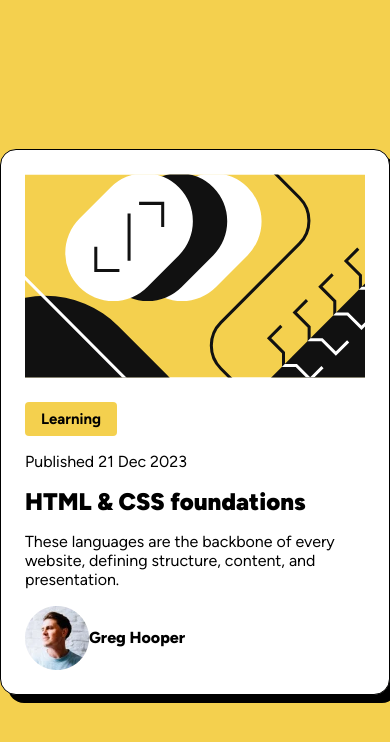
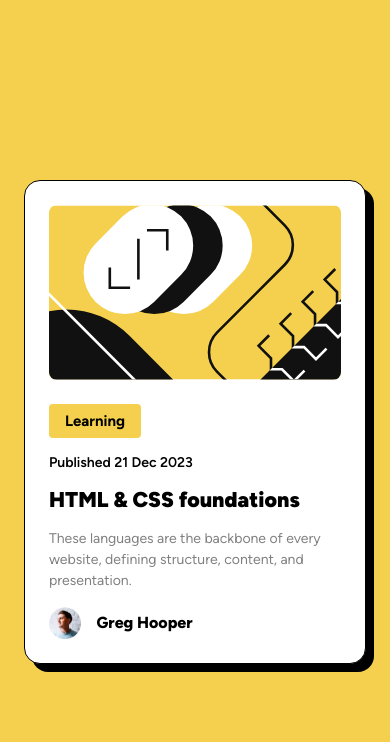
Before and after one commit to andrew-j-brown/Blog-Preview-Card, a plain HTML site: page index.html in a window 390 px wide. Drawn offline with Linux system fonts and the light colour scheme.

Commit message:
Updated card to be responsive on smaller screens/devices

```diff
--- a/index.html
+++ b/index.html
@@ -11,13 +11,13 @@
 </head>
 <body>
   <div class="card">
-    <img src="assets/images/illustration-article.svg" alt="An abstract image for the article heading">
+    <img class="article-illustration" src="assets/images/illustration-article.svg" alt="An abstract image for the article heading">
     <div class="tag">Learning</div>
-    <p>Published 21 Dec 2023</p>
-    <h1>HTML & CSS foundations</h1>
-    <p>These languages are the backbone of every website, defining structure, content, and presentation.</p>
+    <p class="publish-date">Published 21 Dec 2023</p>
+    <h1 class="card-heading">HTML & CSS foundations</h1>
+    <p class="description">These languages are the backbone of every website, defining structure, content, and presentation.</p>
     <div class="author">
-      <img src="assets/images/image-avatar.webp" alt="A photograph of the blog author">
+      <img class="author-image" src="assets/images/image-avatar.webp" alt="A photograph of the blog author">
       <div class="author-title">Greg Hooper</div>
     </div>
   </div>
--- a/src/style.css
+++ b/src/style.css
@@ -21,18 +21,19 @@ body {
 }
 
 h1 {
-    font-size: 24px;
+    font-size: clamp(1.2rem, 5.5vw, 1.5rem);
     font-weight: 900;
 }
 
 p {
-    font-size: 16px;
+    font-size: clamp(0.8rem, 3.6vw, 1rem);
 }
 
 .card {
     background-color: white;
     max-width: 340px;
     padding: 24px;
+    margin: 0 24px;
 
     display: flex;
     flex-direction: column;
@@ -51,7 +52,7 @@ p {
 }
 
 .article-illustration {
-    width: auto;
+    max-width: 100%;
     border-radius: 8px;
 }
 
```
Also changed, not shown: assets/images/screenshot.png (added), 1 other file.
